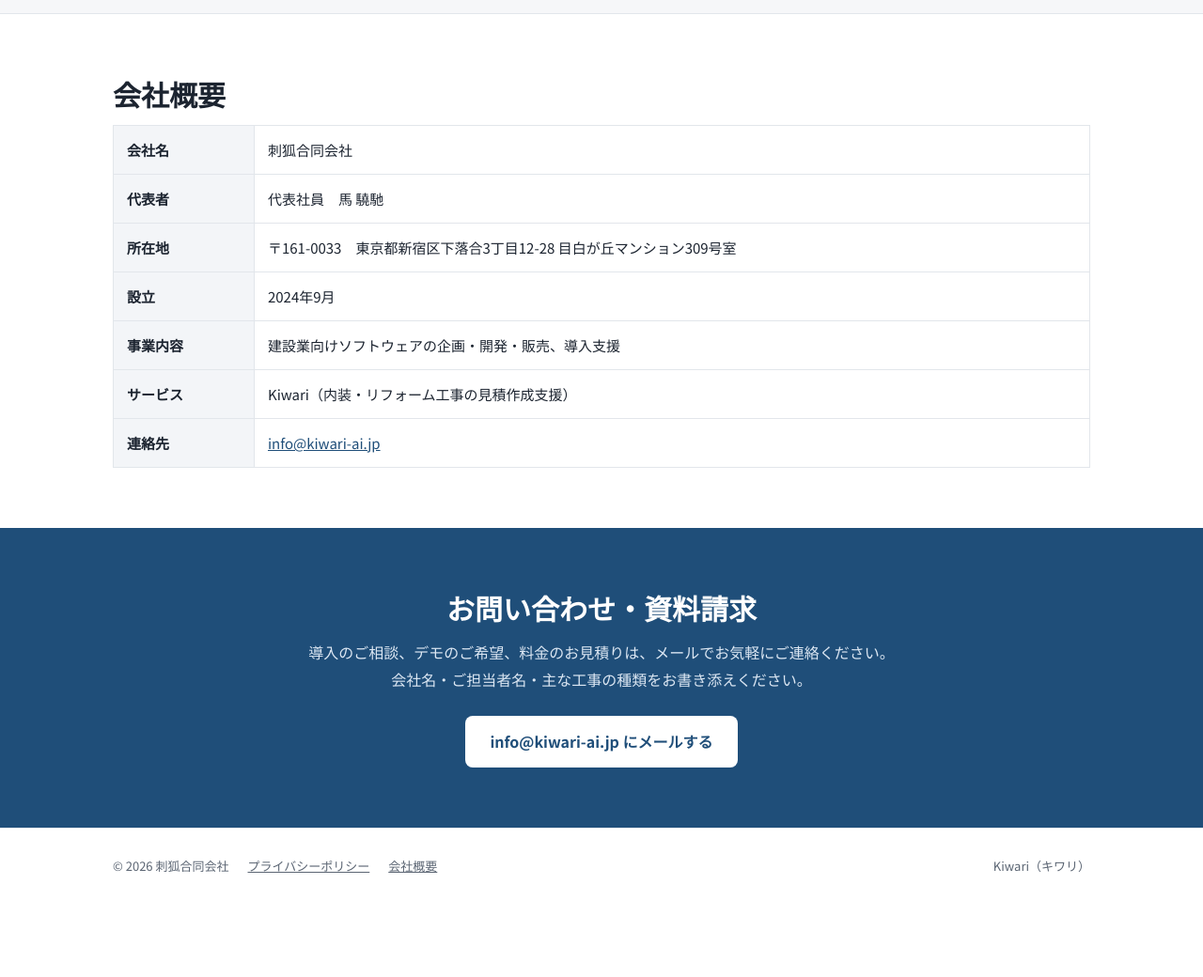
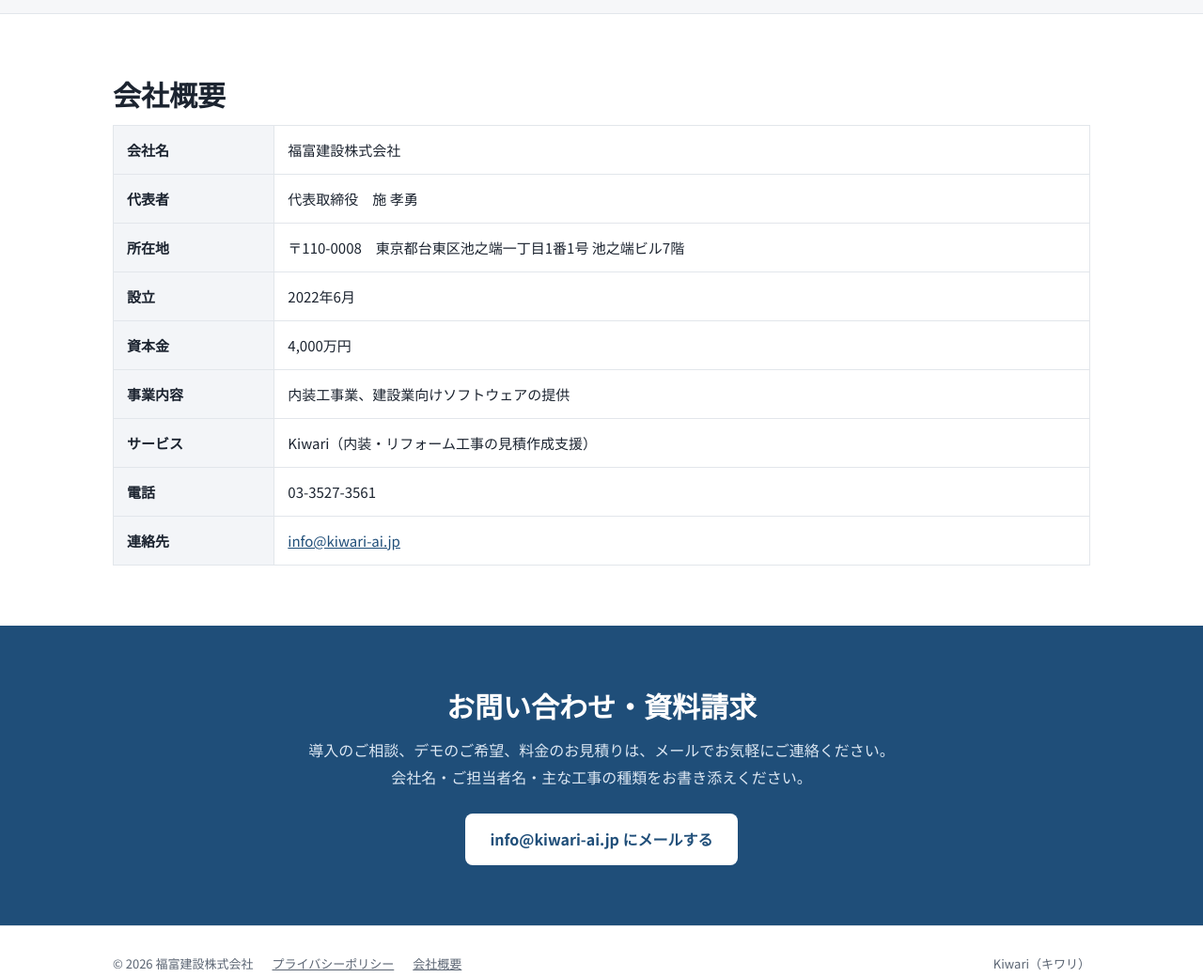
Before and after one commit to martindoad-bit/kiwari-site, a plain HTML site: page index.html in a window 1280 px wide. Shown: the part 6080-7120 px from the top of the page at 94% size. Before the commit the page ends 7041 px from the top, so only its background shows below. Drawn offline with Linux system fonts and the light colour scheme.

Commit message:
Change operator info to 福富建設株式会社

```diff
--- a/index.html
+++ b/index.html
@@ -204,12 +204,14 @@
     <h2>会社概要</h2>
     <div class="tblwrap">
       <table class="tbl">
-        <tr><th>会社名</th><td>刺狐合同会社</td></tr>
-        <tr><th>代表者</th><td>代表社員　馬 驍馳</td></tr>
-        <tr><th>所在地</th><td>〒161-0033　東京都新宿区下落合3丁目12-28 目白が丘マンション309号室</td></tr>
-        <tr><th>設立</th><td>2024年9月</td></tr>
-        <tr><th>事業内容</th><td>建設業向けソフトウェアの企画・開発・販売、導入支援</td></tr>
+        <tr><th>会社名</th><td>福富建設株式会社</td></tr>
+        <tr><th>代表者</th><td>代表取締役　施 孝勇</td></tr>
+        <tr><th>所在地</th><td>〒110-0008　東京都台東区池之端一丁目1番1号 池之端ビル7階</td></tr>
+        <tr><th>設立</th><td>2022年6月</td></tr>
+        <tr><th>資本金</th><td>4,000万円</td></tr>
+        <tr><th>事業内容</th><td>内装工事業、建設業向けソフトウェアの提供</td></tr>
         <tr><th>サービス</th><td>Kiwari（内装・リフォーム工事の見積作成支援）</td></tr>
+        <tr><th>電話</th><td>03-3527-3561</td></tr>
         <tr><th>連絡先</th><td><a href="mailto:info@kiwari-ai.jp">info@kiwari-ai.jp</a></td></tr>
       </table>
     </div>
@@ -228,7 +230,7 @@
 
 <footer class="site">
   <div class="wrap">
-    <span>© 2026 刺狐合同会社</span>
+    <span>© 2026 福富建設株式会社</span>
     <a href="privacy.html">プライバシーポリシー</a>
     <a href="#company">会社概要</a>
     <span style="margin-left:auto">Kiwari（キワリ）</span>
```
Also changed, not shown: privacy.html (+3 -3 lines).
